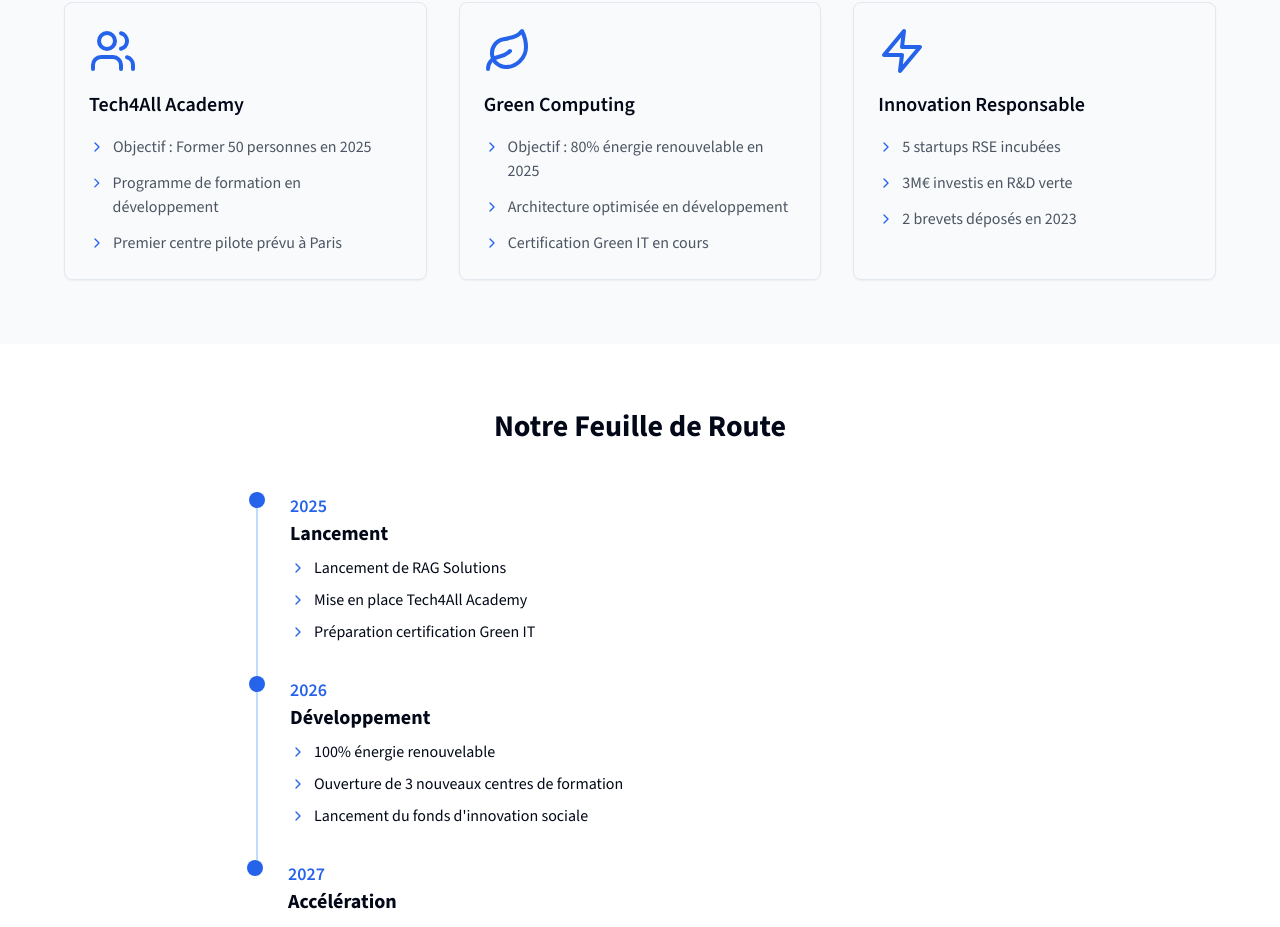
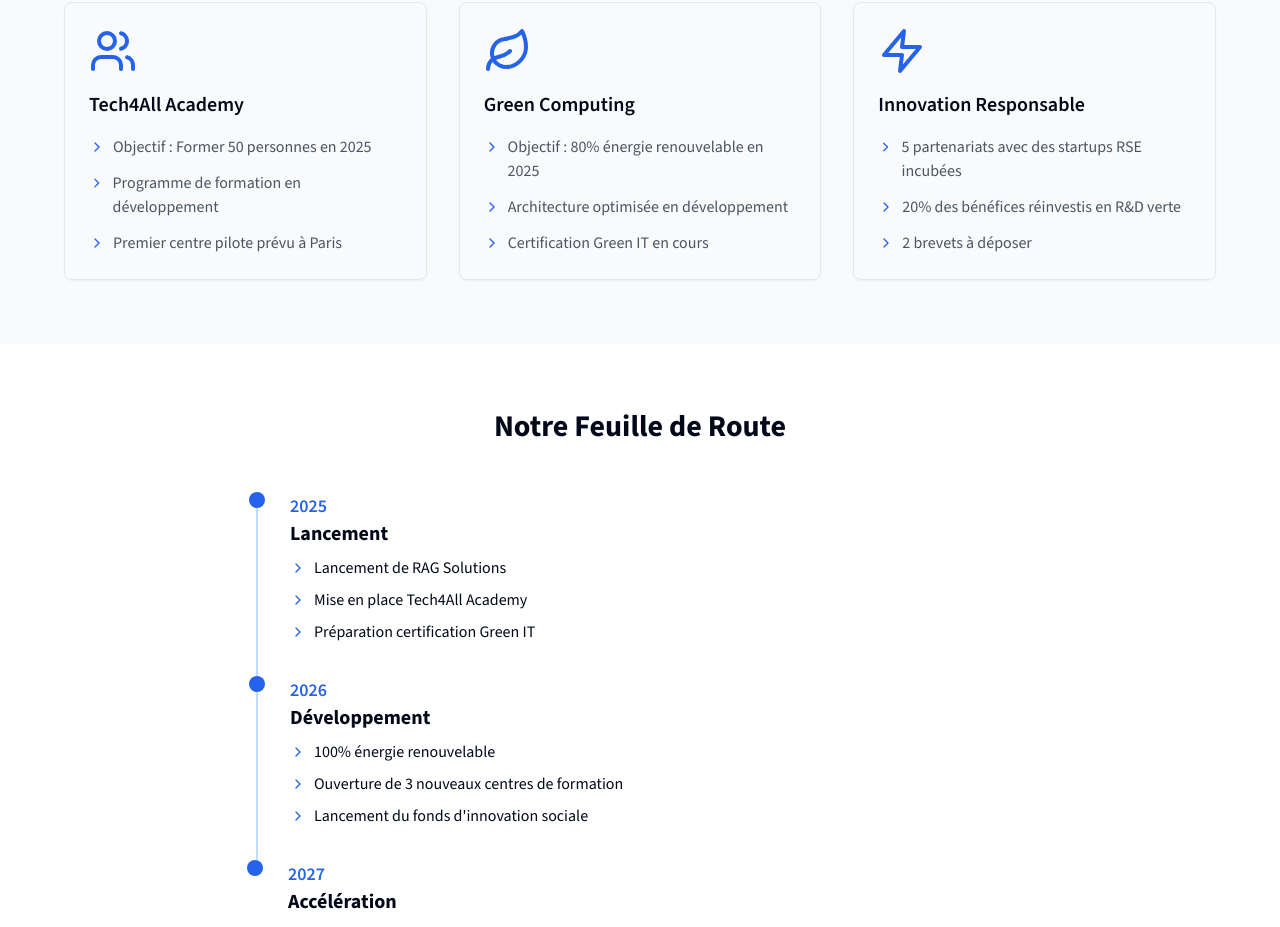
Before and after one commit to ericSib/rag-solutions-front, a Next.js app: page /about/rse in a window 1280 px wide. Shown: the part 1160-2087 px from the top of the page. Built offline with nearby package versions, Linux system fonts and the light colour scheme.

Commit message:
build: production build and RSE page updates

```diff
--- a/src/app/about/rse/page.tsx
+++ b/src/app/about/rse/page.tsx
@@ -136,9 +136,9 @@ const RSEPage: React.FC = () => {
     {
       title: "Innovation Responsable",
       metrics: [
-        "5 startups RSE incubées",
-        "3M€ investis en R&D verte",
-        "2 brevets déposés en 2023"
+        "5 partenariats avec des startups RSE incubées",
+        "20% des bénéfices réinvestis en R&D verte",
+        "2 brevets à déposer"
       ],
       icon: Zap
     }
```
